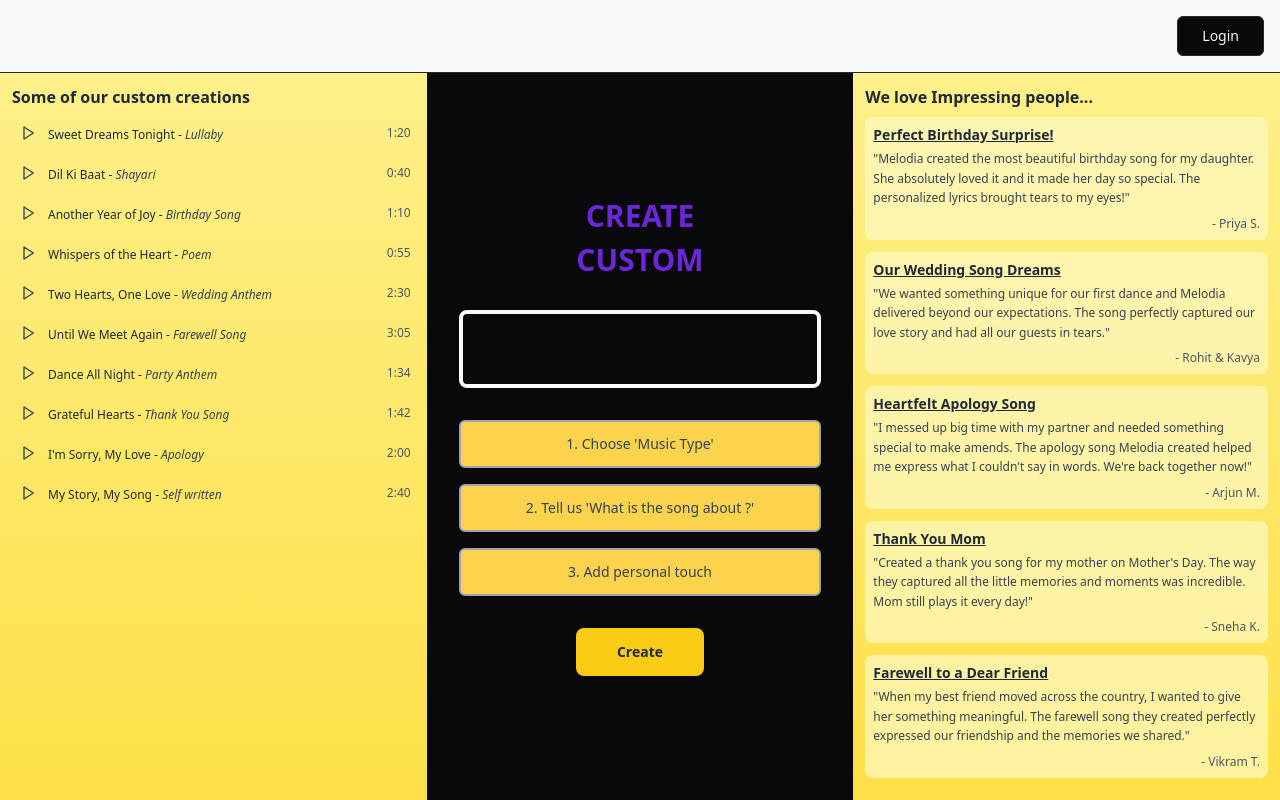
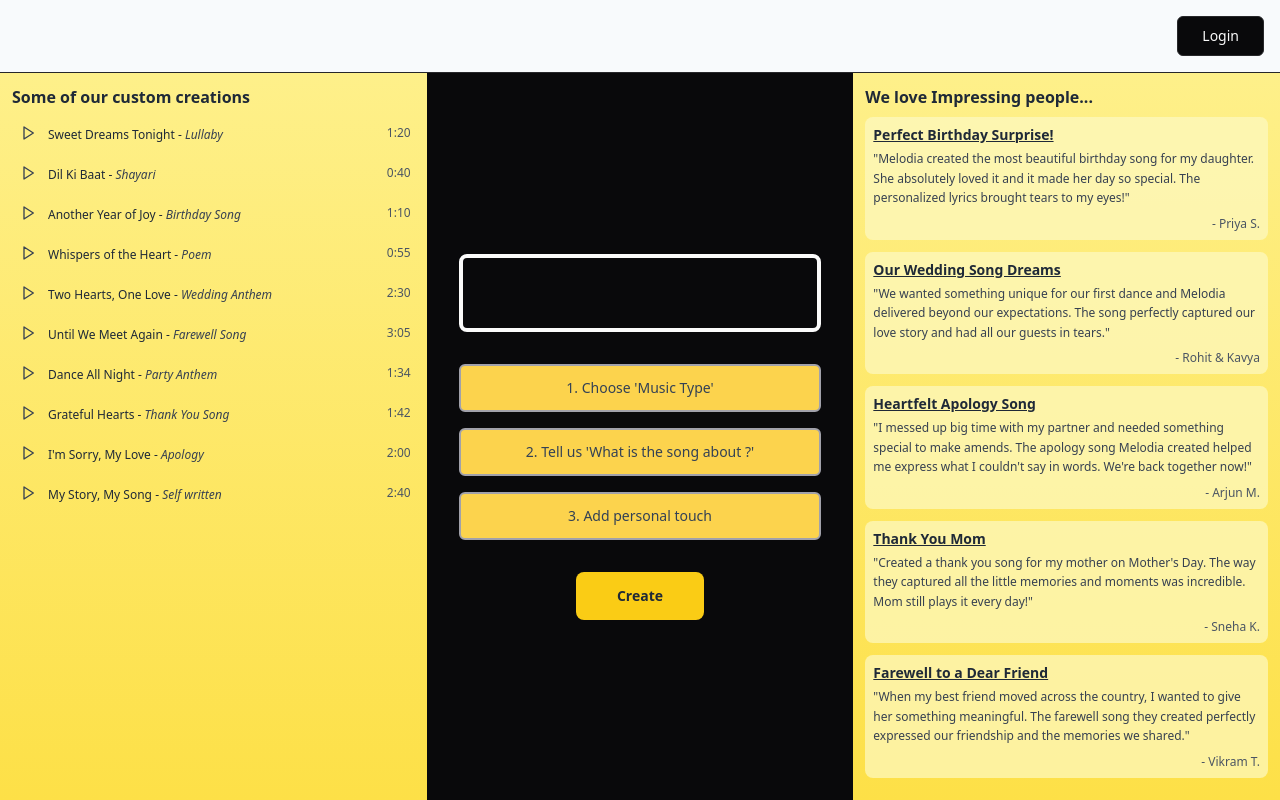
Before and after one commit to chinmay-multiply/songcraft-genesis-page, a React (Vite) app: page / in a window 1280 px wide. Built offline with nearby package versions, Linux system fonts and the light colour scheme.

Commit message:
Visual edit in Lovable
Edited UI in Lovable

```diff
--- a/src/pages/Index.tsx
+++ b/src/pages/Index.tsx
@@ -148,12 +148,8 @@ const Index = () => {
         {/* Center Panel - Create Custom Song */}
         <div className="w-1/3 bg-background flex flex-col justify-center items-center p-8">
           <div className="text-center max-w-md">
-            <h2 className="text-3xl font-bold mb-2 text-primary">
-              CREATE
-            </h2>
-            <h2 className="text-3xl font-bold mb-8 text-primary">
-              CUSTOM
-            </h2>
+
+
 
             {/* Spinning Reel for SONGS */}
             <div className="border-4 border-foreground rounded-lg p-4 mb-8 bg-background">
```
